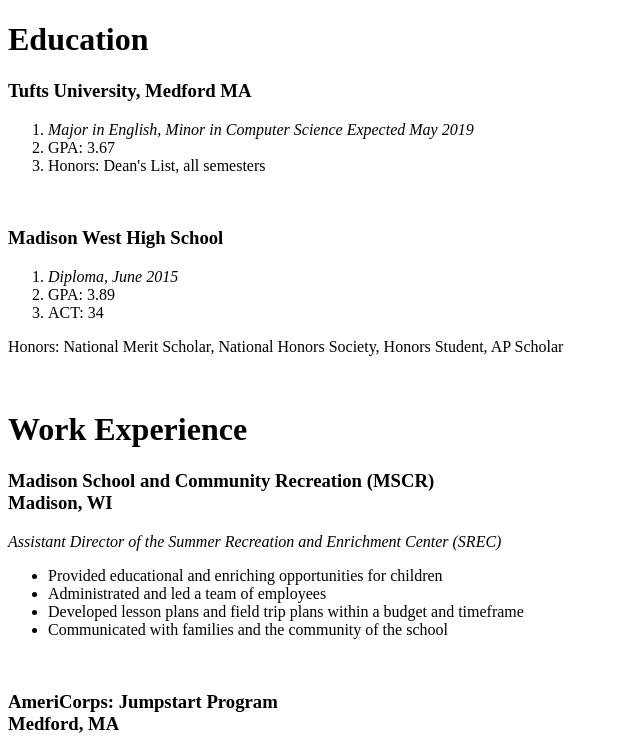
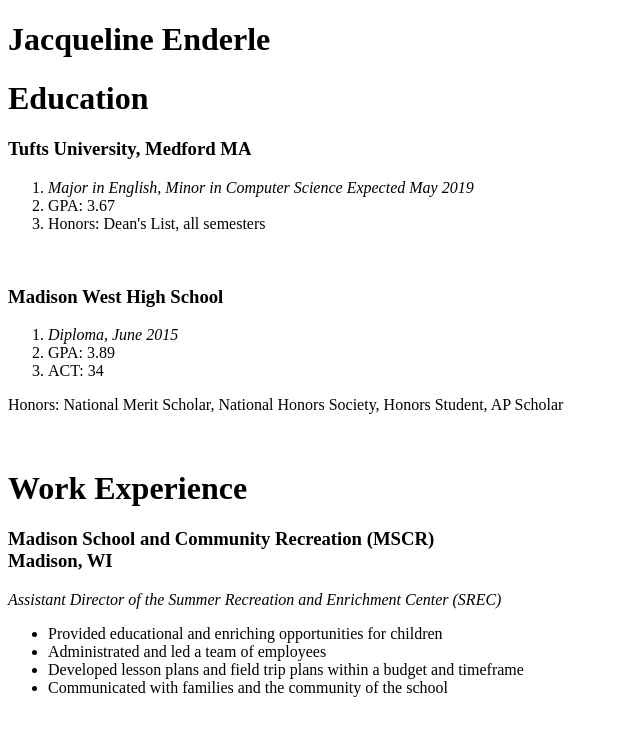
Before and after one commit to jender01/jender01.github.io, a plain HTML site: page resume.html in a window 1280 px wide. Shown: the top 747 px of the page, without its empty margins (0-640 px from the left). Drawn offline with Linux system fonts and the light colour scheme.

Commit message:
more updates to resume.html

```diff
--- a/resume.html
+++ b/resume.html
@@ -7,6 +7,7 @@
 
 
 <body>
+  <h1>Jacqueline Enderle</h1>
   <h1>Education</h1>
   <h3>Tufts University, Medford MA</h3>
   <ol>
```
